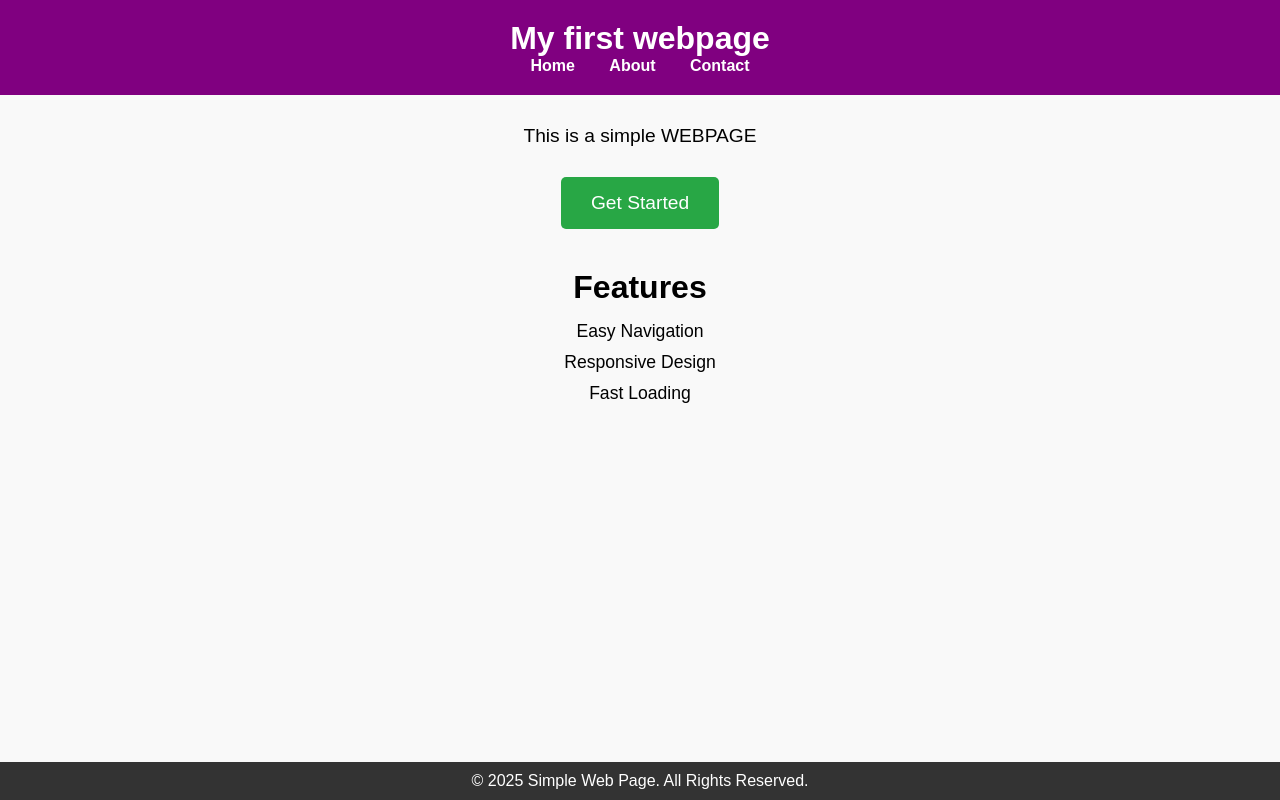
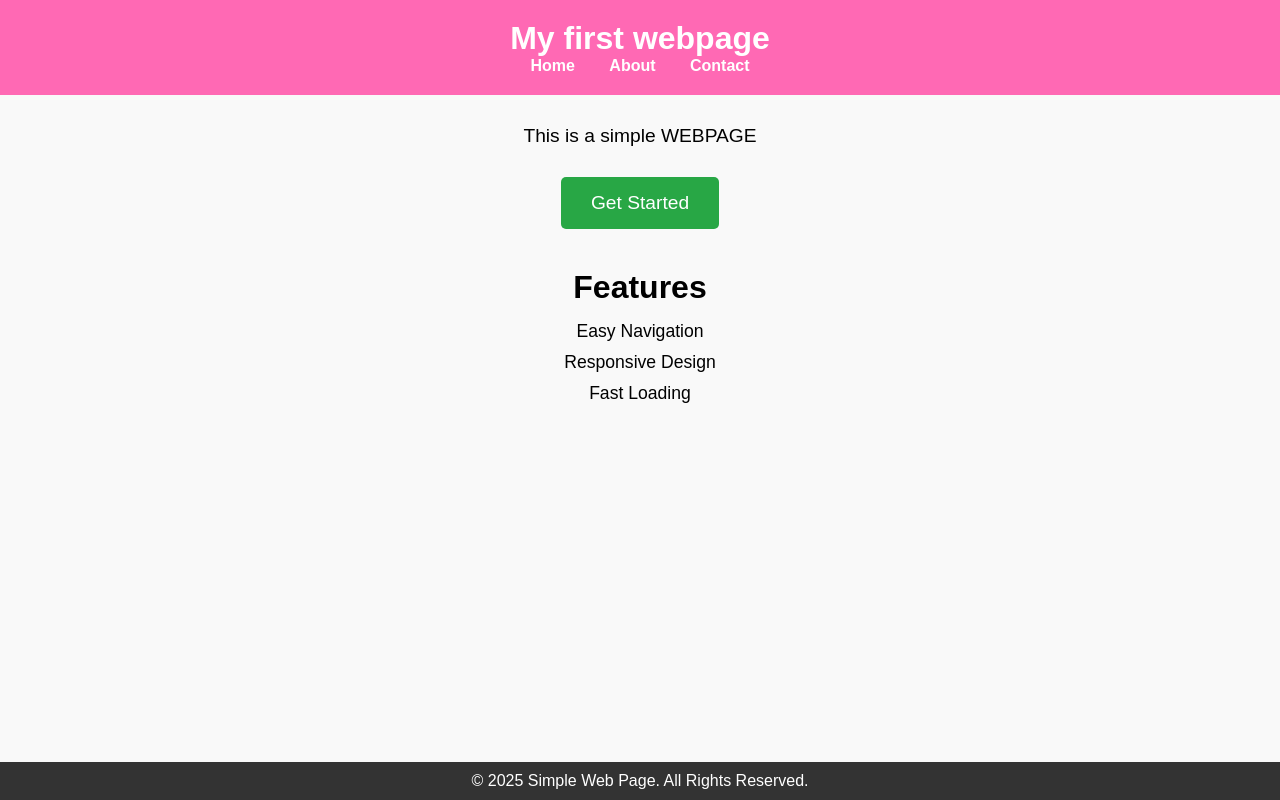
Before and after one commit to vaishnavi-dev09/Portfolio, a plain HTML site: page index.html in a window 1280 px wide. Drawn offline with Linux system fonts and the light colour scheme.

Commit message:
Add files via upload

```diff
--- a/style.css
+++ b/style.css
@@ -14,7 +14,7 @@
 
   /* Header Section */
   .header {
-    background-color:purple;
+    background-color:hotpink;
     color: white;
     padding: 20px;
     text-align: center;
```
